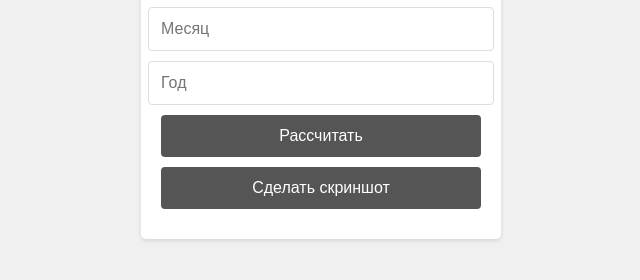
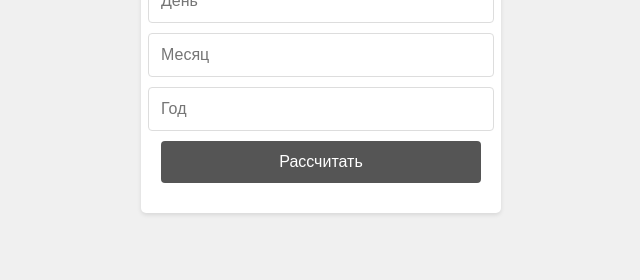
Before and after one commit to kroundfaer/Calculation-of-all-positions, a plain HTML site: page index.html in a window 1280 px wide. Shown: the part 372-652 px from the top of the page, without its empty margins (319-959 px from the left). Drawn offline with Linux system fonts and the light colour scheme.

Commit message:
index.html

```diff
--- a/index.html
+++ b/index.html
@@ -120,19 +120,6 @@ function displayResults(results) {
         cellValue.textContent = results[key];
     }
 }
-
-function takeScreenshot() {
-    html2canvas(document.body).then(function(canvas) {
-        // Создание изображения
-        var image = canvas.toDataURL("image/png").replace("image/png", "image/octet-stream");
-
-        // Создание ссылки для скачивания
-        var link = document.createElement('a');
-        link.download = 'screenshot.png';
-        link.href = image;
-        link.click();
-    });
-}
 </script>
 </head>
 <body>
@@ -143,7 +130,6 @@ function takeScreenshot() {
     <input type="number" id="p2" placeholder="Месяц">
     <input type="number" id="p3" placeholder="Год">
     <button onclick="calculateParameters()">Рассчитать</button>
-    <button onclick="takeScreenshot()">Сделать скриншот</button>
     <table id="resultsTable" class="results-table" style="display: none;">
         <thead>
             <tr>
```
